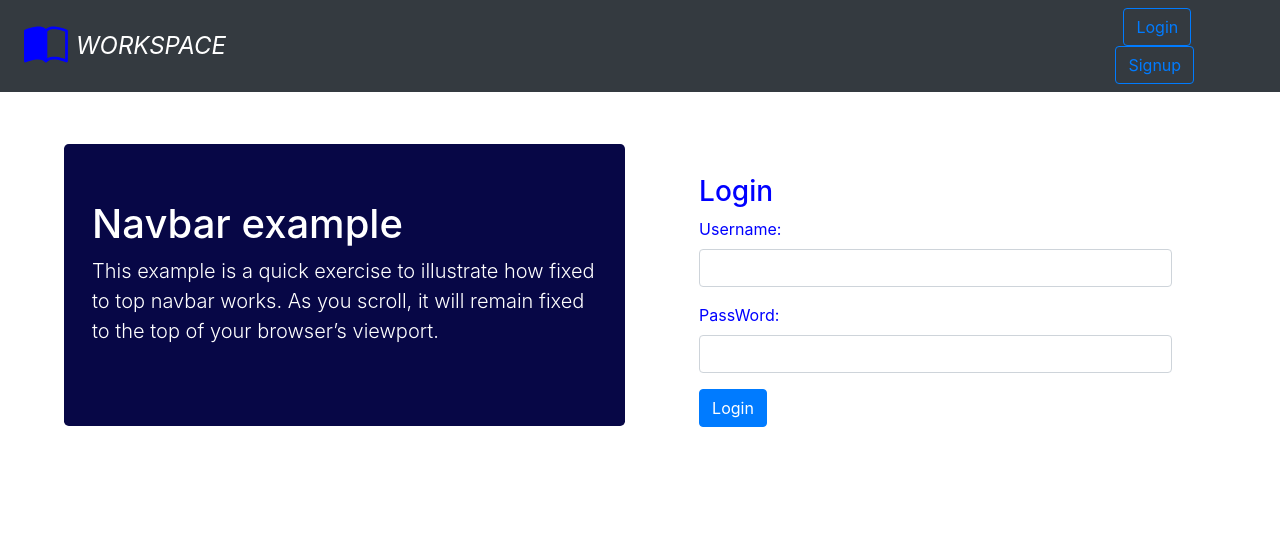
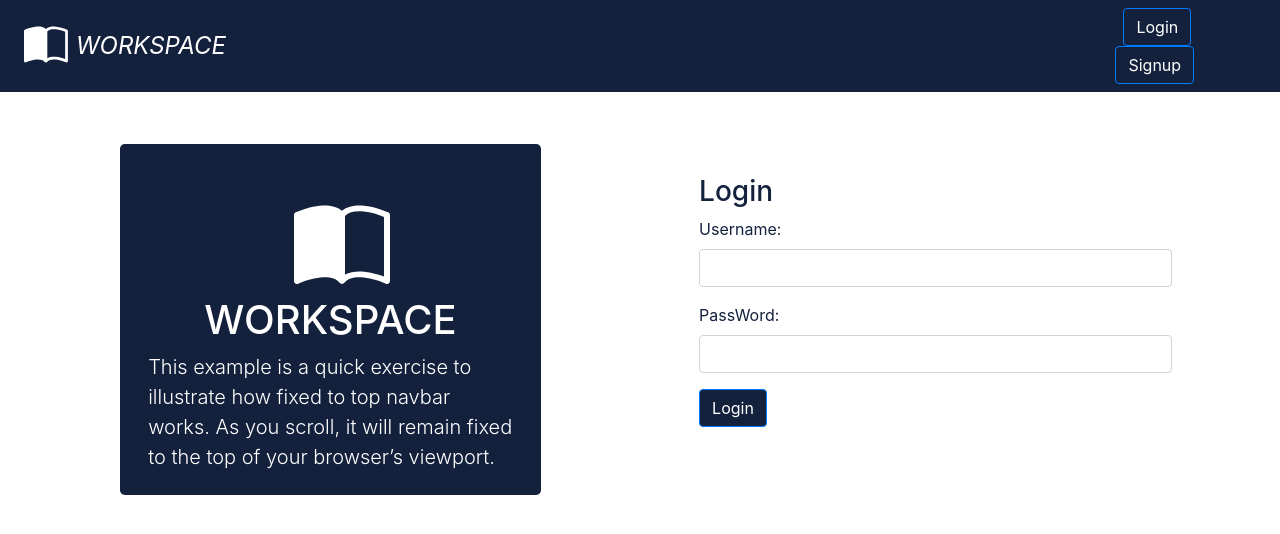
Before and after one commit to aj0311/Student-Workspace, a React (Create React App) app: page / in a window 1280 px wide. Shown: the top 534 px of the page. Built offline with nearby package versions, Linux system fonts and the light colour scheme.

Commit message:
Modified Login/Signup page

```diff
--- a/src/components/Auth/Login.css
+++ b/src/components/Auth/Login.css
@@ -2,21 +2,45 @@
 #page{
     padding-left: 5% ;
     padding-right: 5% ;
-    color: 023e8a;
+    background-color: 023e8a;
 }
 
 #login{
     padding-left: 5% ;
     padding-right: 5% ;
     padding-top: 5%;
-    color:1d3557;
+    color: #14213d;
 }
 
 .jumbotron{
-    padding-left: 5% ;
+    width: 75%;
+    height: 75%;
+    margin-left: 10%;
+    padding-left: 10% ;
     padding-right: 5% ;
     margin-top: 5%;
     padding-top: 7%;
-    background-color: rgb(7, 7, 70);
+    background-color:  #14213d;
+}
+
+#img1{
+    align-items: center;
+    padding-left: 40%;
+}
+
+h1{
+    font-size: 2.5em;
+    text-align: center;
+    align-items: center;
+}
+
+#bton {
     color: white;
-}
+    background-color: #14213d;
+  }
+
+
+#bton:hover {
+    color: white;
+    background-color: 000000;
+  }
--- a/src/components/Auth/Login.js
+++ b/src/components/Auth/Login.js
@@ -47,12 +47,18 @@ export default class Login extends Component {
   render() {
     return (
 
-      <div  id="page" class="row mb-2">
+      <div id="page" class="row mb-2">
         <div class="col-md-6">
-          <div class="jumbotron">
-            <h1>Navbar example</h1>
+          <div class="jumbotron ">
+            <div id="img1">
+              <svg width="6em" height="6em" viewBox="0 0 16 16" class="bi bi-book-half" fill="currentColor" xmlns="http://www.w3.org/2000/svg">
+                <path fill-rule="evenodd" d="M8.5 2.687v9.746c.935-.53 2.12-.603 3.213-.493 1.18.12 2.37.461 3.287.811V2.828c-.885-.37-2.154-.769-3.388-.893-1.33-.134-2.458.063-3.112.752zM8 1.783C7.015.936 5.587.81 4.287.94c-1.514.153-3.042.672-3.994 1.105A.5.5 0 0 0 0 2.5v11a.5.5 0 0 0 .707.455c.882-.4 2.303-.881 3.68-1.02 1.409-.142 2.59.087 3.223.877a.5.5 0 0 0 .78 0c.633-.79 1.814-1.019 3.222-.877 1.378.139 2.8.62 3.681 1.02A.5.5 0 0 0 16 13.5v-11a.5.5 0 0 0-.293-.455c-.952-.433-2.48-.952-3.994-1.105C10.413.809 8.985.936 8 1.783z" />
+              </svg>
+            </div>
+
+            <h1>WORKSPACE</h1>
             <p class="lead">This example is a quick exercise to illustrate how fixed to top navbar works. As you scroll, it will remain fixed to the top of your browser’s viewport.</p>
-            </div>
+          </div>
         </div>
 
         <div class="col-md-6" id="login">
@@ -77,8 +83,9 @@ export default class Login extends Component {
               />
             </div>
             <div className="form-group">
-              <input type="submit" value="Login" className="btn btn-primary" />
+              <input type="submit" id="bton" value="Login" className="btn btn-primary" />
             </div>
+
           </form>
         </div>
 
--- a/src/components/Auth/Signup.css
+++ b/src/components/Auth/Signup.css
@@ -8,7 +8,7 @@
     padding-left: 5% ;
     padding-right: 5% ;
     padding-top: 5%;
-    color:1d3557;
+    color: #14213d;
 }
 
 .jumbotron{
@@ -16,6 +16,17 @@
     padding-right: 5% ;
     margin-top: 5%;
     padding-top: 10%;
-    background-color: rgb(7, 7, 70);
+    background-color: #14213d;
     color: white;
 }
+
+#bton {
+    color: white;
+    background-color: #14213d;
+  }
+
+
+#bton:hover {
+    color: white;
+    background-color: 000000;
+  }
--- a/src/components/Auth/Signup.js
+++ b/src/components/Auth/Signup.js
@@ -58,9 +58,15 @@ export default class Signup extends Component {
   render() {
     return (
       <div id="page" class="row mb-2">
-        <div  class="col-md-6">
-          <div class="jumbotron">
-            <h1>Navbar example</h1>
+        <div class="col-md-6">
+          <div class="jumbotron ">
+            <div id="img1">
+              <svg width="6em" height="6em" viewBox="0 0 16 16" class="bi bi-book-half" fill="currentColor" xmlns="http://www.w3.org/2000/svg">
+                <path fill-rule="evenodd" d="M8.5 2.687v9.746c.935-.53 2.12-.603 3.213-.493 1.18.12 2.37.461 3.287.811V2.828c-.885-.37-2.154-.769-3.388-.893-1.33-.134-2.458.063-3.112.752zM8 1.783C7.015.936 5.587.81 4.287.94c-1.514.153-3.042.672-3.994 1.105A.5.5 0 0 0 0 2.5v11a.5.5 0 0 0 .707.455c.882-.4 2.303-.881 3.68-1.02 1.409-.142 2.59.087 3.223.877a.5.5 0 0 0 .78 0c.633-.79 1.814-1.019 3.222-.877 1.378.139 2.8.62 3.681 1.02A.5.5 0 0 0 16 13.5v-11a.5.5 0 0 0-.293-.455c-.952-.433-2.48-.952-3.994-1.105C10.413.809 8.985.936 8 1.783z" />
+              </svg>
+            </div>
+
+            <h1>WORKSPACE</h1>
             <p class="lead">This example is a quick exercise to illustrate how fixed to top navbar works. As you scroll, it will remain fixed to the top of your browser’s viewport.</p>
           </div>
         </div>
@@ -96,7 +102,7 @@ export default class Signup extends Component {
               />
             </div>
             <div className="form-group">
-              <input type="submit" value="Signup" className="btn btn-primary" />
+              <input type="submit" value="Signup" id="bton" className="btn btn-primary" />
             </div>
           </form>
         </div>
--- a/src/components/navbar.component.css
+++ b/src/components/navbar.component.css
@@ -1,6 +1,6 @@
-nav {
-    position: fixed;
-    justify-content: inherit;
+#nav2{
+    background-color: #14213d;
+    color: white;
 }
 
 #brand {
@@ -11,3 +11,16 @@ nav {
 .l-s {
     padding-left: 70%;
 }
+
+#bton:hover {
+    box-shadow: 0 4px #1d4ff2;
+    color: white;
+    background-color: blue;
+  }
+
+  #bton:active {
+    color: white;
+    background-color: blue;
+    box-shadow: none;
+    top: 6px;
+  }
--- a/src/components/navbar.component.js
+++ b/src/components/navbar.component.js
@@ -7,16 +7,16 @@ import styles from './navbar.component.css'
 export default class Navbar extends Component {
   render() {
     return (
-      <nav class="navbar sticky-top navbar-expand-lg navbar-dark bg-dark">
-        <svg width="3em" height="3em" viewBox="0 0 16 16" class="bi bi-book-half mx-2" fill="currentColor" xmlns="http://www.w3.org/2000/svg">
-          <path fill-rule="evenodd" d="M8.5 2.687v9.746c.935-.53 2.12-.603 3.213-.493 1.18.12 2.37.461 3.287.811V2.828c-.885-.37-2.154-.769-3.388-.893-1.33-.134-2.458.063-3.112.752zM8 1.783C7.015.936 5.587.81 4.287.94c-1.514.153-3.042.672-3.994 1.105A.5.5 0 0 0 0 2.5v11a.5.5 0 0 0 .707.455c.882-.4 2.303-.881 3.68-1.02 1.409-.142 2.59.087 3.223.877a.5.5 0 0 0 .78 0c.633-.79 1.814-1.019 3.222-.877 1.378.139 2.8.62 3.681 1.02A.5.5 0 0 0 16 13.5v-11a.5.5 0 0 0-.293-.455c-.952-.433-2.48-.952-3.994-1.105C10.413.809 8.985.936 8 1.783z"/>
-        </svg>
-        <a class="navbar-brand" id="brand">WORKSPACE</a>
-          <div  class="l-s">
-            <Link to="/" class="btn btn-outline-primary mx-2"  data-toggle="modal" data-target="#loginModal">Login</Link>
-            <Link to="/signup" class="btn btn-outline-primary" >Signup</Link>
+        <nav id="nav2" class="navbar sticky-top navbar-expand-lg  "  >
+          <svg width="3em" height="3em" viewBox="0 0 16 16" class="bi bi-book-half mx-2" fill="currentColor" xmlns="http://www.w3.org/2000/svg">
+            <path fill-rule="evenodd" d="M8.5 2.687v9.746c.935-.53 2.12-.603 3.213-.493 1.18.12 2.37.461 3.287.811V2.828c-.885-.37-2.154-.769-3.388-.893-1.33-.134-2.458.063-3.112.752zM8 1.783C7.015.936 5.587.81 4.287.94c-1.514.153-3.042.672-3.994 1.105A.5.5 0 0 0 0 2.5v11a.5.5 0 0 0 .707.455c.882-.4 2.303-.881 3.68-1.02 1.409-.142 2.59.087 3.223.877a.5.5 0 0 0 .78 0c.633-.79 1.814-1.019 3.222-.877 1.378.139 2.8.62 3.681 1.02A.5.5 0 0 0 16 13.5v-11a.5.5 0 0 0-.293-.455c-.952-.433-2.48-.952-3.994-1.105C10.413.809 8.985.936 8 1.783z" />
+          </svg>
+          <a class="navbar-brand text-white " id="brand">WORKSPACE</a>
+          <div class="l-s">
+            <Link to="/" id="bton" class="btn btn-outline-primary text-white  mx-2" data-toggle="modal" data-target="#loginModal">Login</Link>
+            <Link to="/signup" id="bton" class="btn btn-outline-primary text-white" >Signup</Link>
           </div>
-    </nav >
+        </nav >
     );
   }
 }
```
